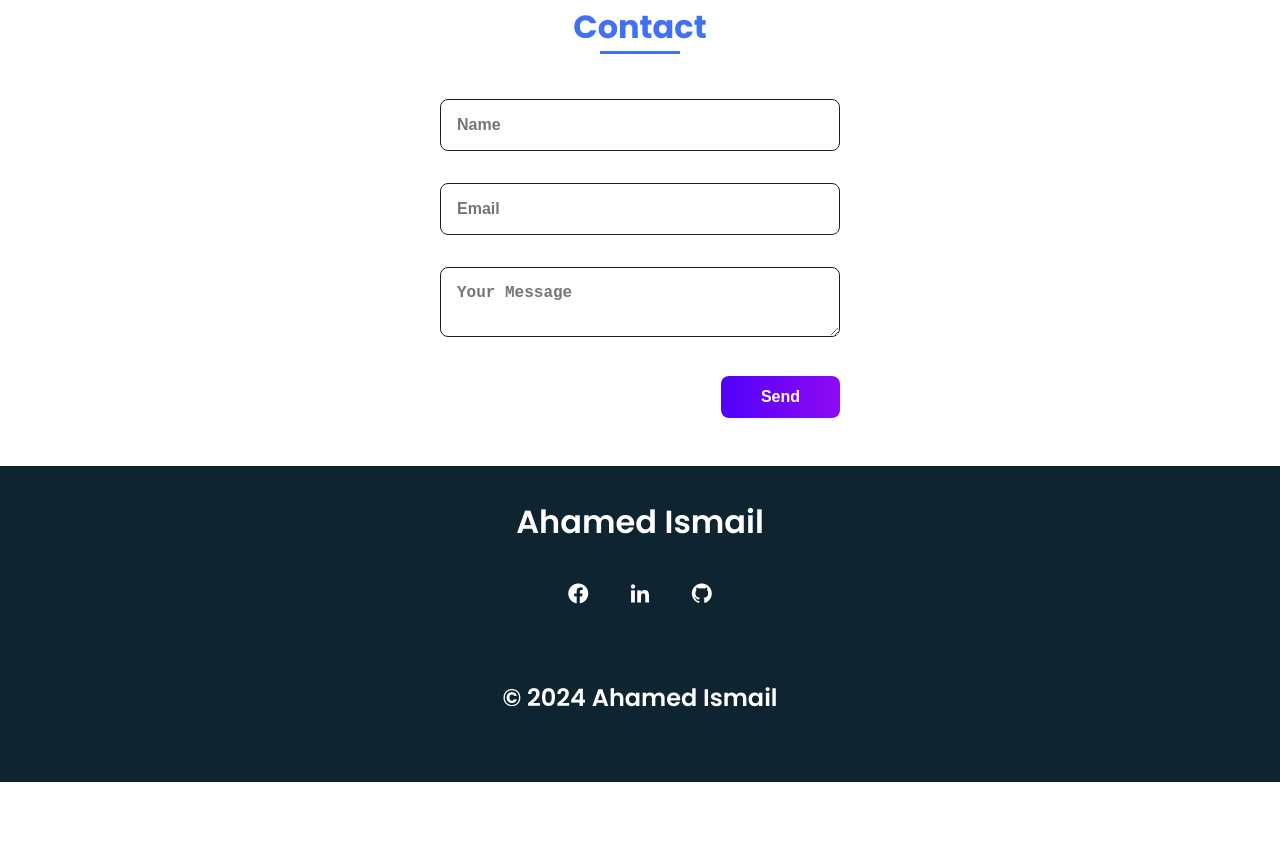
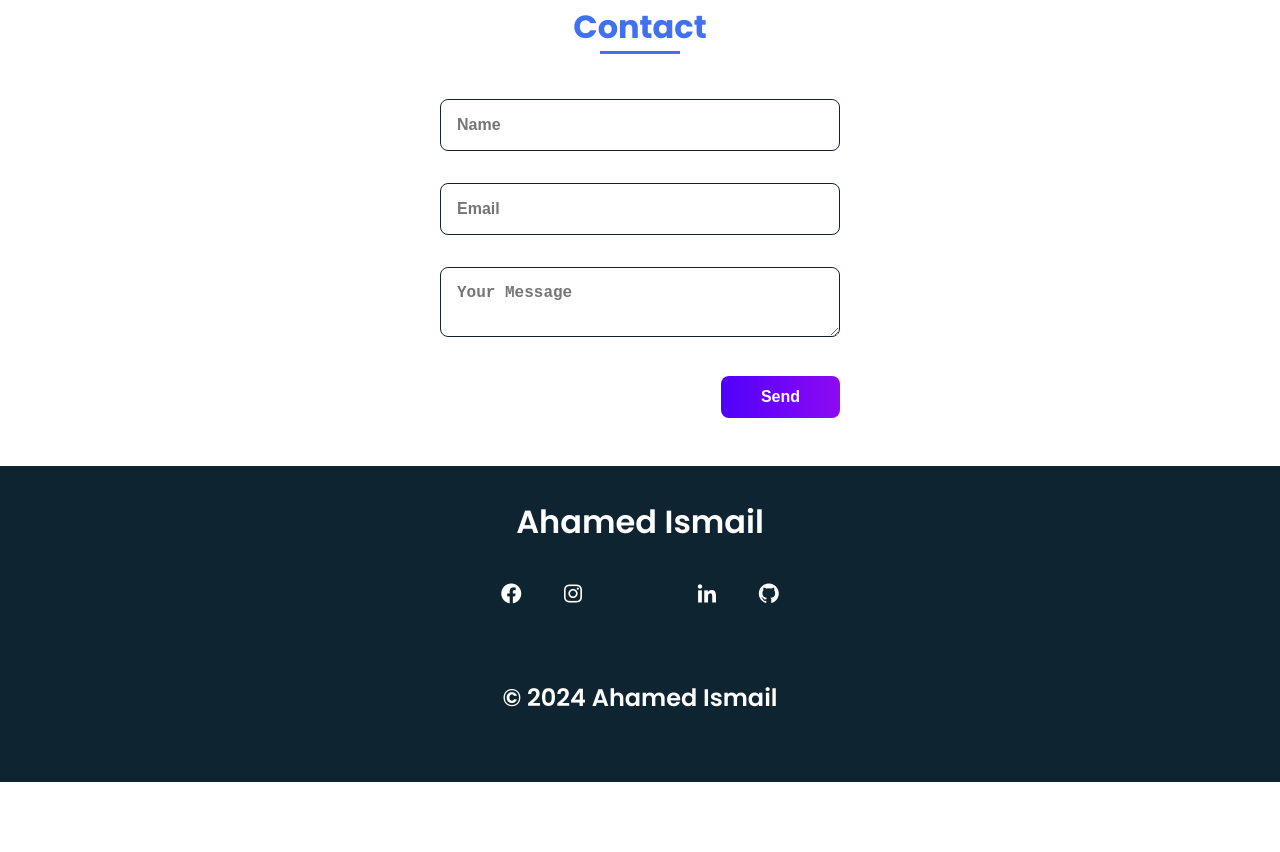
Before and after one commit to IsmailMunsir/Ahamed_Ismail_Profile, a plain HTML site: page index.html in a window 1280 px wide. Shown: the part 2658-3510 px from the top of the page. Drawn offline with nearby package versions, Linux system fonts and the light colour scheme.

Commit message:
index.html

```diff
--- a/index.html
+++ b/index.html
@@ -272,7 +272,10 @@
                     <i class="bx bxl-facebook-circle"></i>
                 </a>
 
-
+               <a href="https://www.instagram.com/ah_ismail/" class="footer_icon" data-aos="fade-down"
+                data-aos-delay="250">
+                    <i class='bx bxl-instagram'></i>
+                </a>
 
                 <a href="https://www.linkedin.com/in/ahamed-ismail-5ab879212/" class="footer_icon" data-aos="fade-down"
                 data-aos-delay="350">
```
